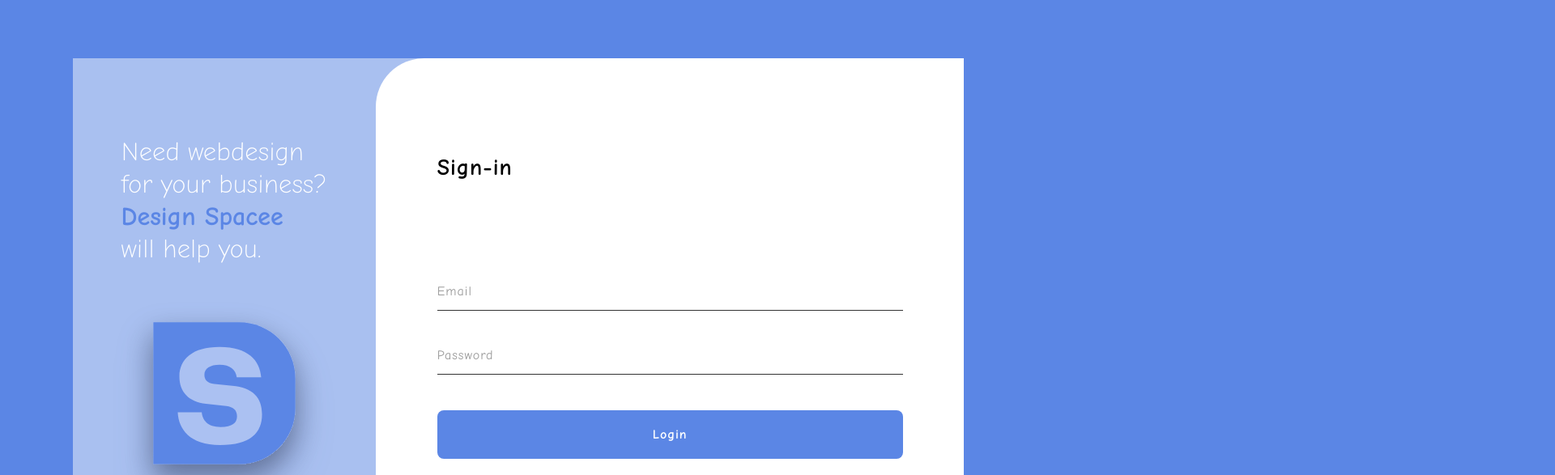
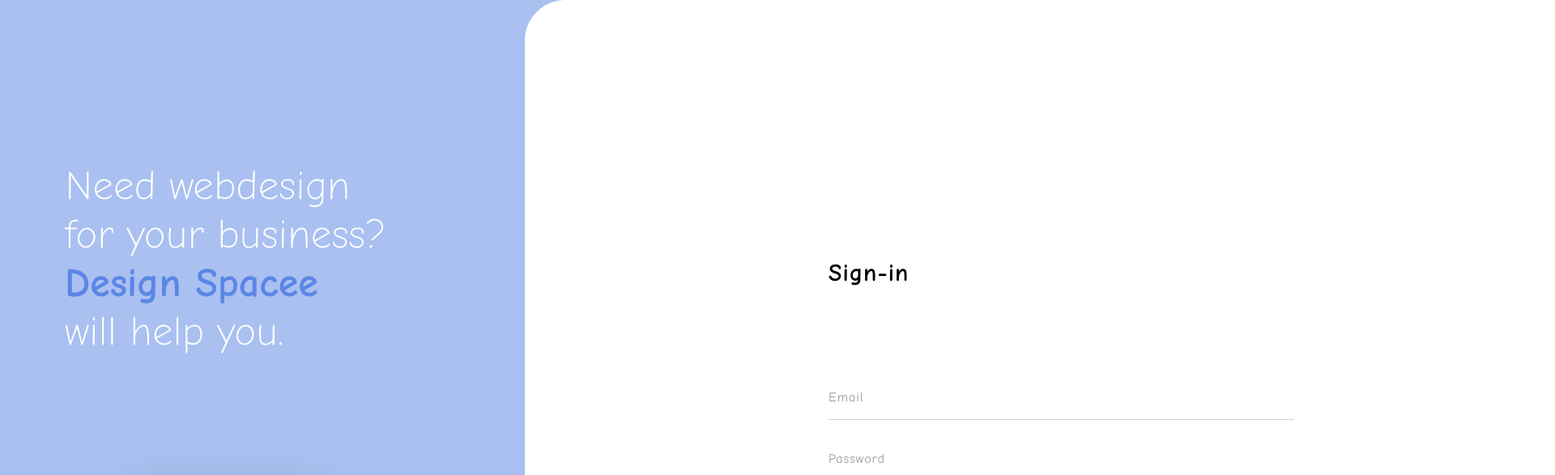
Before and after one commit to zamuwelle/APPDEV1, a React (Vite) app in the folder F_L04_ReactJsStylingFigmaConversion/: page / in a window 1280 px wide. Shown: the top 587 px of the page at 81% size, 1920 px wide, since content can reach past the window. Built offline with nearby package versions, Linux system fonts and the light colour scheme.

Commit message:
Implement Sign Up screen components and styling

```diff
--- a/F_L04_ReactJsStylingFigmaConversion/src/App.jsx
+++ b/F_L04_ReactJsStylingFigmaConversion/src/App.jsx
@@ -1,7 +1,8 @@
 import Login from './components/Login/Login.jsx'
+import SignUp from './components/SignUp/SignUp.jsx'
 
 function App() {
-  return <Login />
+  return window.location.pathname === '/signup' ? <SignUp /> : <Login />
 }
 
 export default App
--- a/F_L04_ReactJsStylingFigmaConversion/src/components/Login/Login.jsx
+++ b/F_L04_ReactJsStylingFigmaConversion/src/components/Login/Login.jsx
@@ -1,41 +1,30 @@
+import logo from "../../assets/logo.svg";
 import styles from "./Login.module.css";
-import logo from "../../assets/logo.svg";
 
 export default function Login() {
     return (
-        <div className={styles.login}>
-            {/* ---------- Left panel ---------- */}
+        <main className={styles.layout}>
             <section className={styles.left}>
                 <h1 className={styles.tagline}>
-                    Need webdesign
-                    <br />
-                    for your business?
-                    <br />
-                    <strong>Design Spacee</strong>
-                    <br />
+                    Need webdesign<br />
+                    for your business?<br />
+                    <strong>Design Spacee</strong><br />
                     will help you.
                 </h1>
-
                 <img className={styles.logo} src={logo} alt="Design Spacee logo" />
-
                 <p className={styles.link}>figma.com/@designspacee</p>
             </section>
-
-            {/* ---------- Right panel ---------- */}
             <section className={styles.right}>
                 <div className={styles.form}>
                     <h2>Sign-in</h2>
-
-                    <input type="email" placeholder="Email" />
-                    <input type="password" placeholder="Password" />
-
-                    <button>Login</button>
-
-                    <p className={styles.signup}>
-                        Don't have an account? <a href="#">Signup Here</a>
+                    <input type="email" placeholder="Email" aria-label="Email" />
+                    <input type="password" placeholder="Password" aria-label="Password" />
+                    <button type="button">Login</button>
+                    <p className={styles.switchScreen}>
+                        Don't have an account? <a href="/signup">Signup Here</a>
                     </p>
                 </div>
             </section>
-        </div>
+        </main>
     );
 }
--- a/F_L04_ReactJsStylingFigmaConversion/src/components/Login/Login.module.css
+++ b/F_L04_ReactJsStylingFigmaConversion/src/components/Login/Login.module.css
@@ -1,23 +1,32 @@
-.login {
+.layout {
+    --reference-width: 2228px;
+    --brand-top: 200px;
+    --logo-top: 559px;
+    --form-left: 375px;
+    --form-top: 320px;
+    position: relative;
     display: flex;
     width: var(--auth-width);
     height: var(--auth-height);
-    min-height: var(--auth-min-height);
     background: var(--color-panel);
     overflow: hidden;
+    zoom: min(calc(100vw / var(--reference-width)), calc(100vh / 1325px));
 }
 
-/* ---------- Left panel ---------- */
+
+
+
+
 .left {
+    position: relative;
     width: var(--auth-side-width);
-    padding: var(--auth-side-padding-top) var(--space-3xl) var(--space-2xl);
-    display: flex;
-    flex-direction: column;
-    align-items: center;
+    flex-shrink: 0;
 }
 
 .tagline {
-    align-self: flex-start;
+    position: absolute;
+    top: var(--brand-top);
+    left: 80px;
     font-size: var(--font-size-tagline);
     font-weight: var(--font-weight-light);
     line-height: var(--line-height-tagline);
@@ -30,46 +39,54 @@
 }
 
 .logo {
+    position: absolute;
+    top: var(--logo-top);
+    left: 108px;
     height: var(--logo-height);
-    max-height: var(--logo-max-height);
     width: auto;
-    margin: auto 0;
-    filter: var(--shadow-logo);
 }
 
 .link {
+    position: absolute;
+    top: 1018px;
+    left: 0;
+    width: 630px;
+    text-align: center;
     font-size: var(--font-size-body);
+    line-height: var(--line-height-body);
     letter-spacing: var(--letter-spacing);
     color: var(--color-surface);
 }
 
-/* ---------- Right panel ---------- */
 .right {
+    position: relative;
     flex: 1;
-    display: flex;
-    align-items: center;
-    justify-content: center;
     background: var(--color-surface);
     border-radius: var(--radius-panel) 0 0 var(--radius-panel);
 }
 
 .form {
+    position: absolute;
+    left: var(--form-left);
+    top: var(--form-top);
     width: var(--form-width);
     max-width: var(--form-max-width);
 }
 
 .form h2 {
     font-size: var(--font-size-heading);
+    line-height: var(--line-height-heading);
     font-weight: var(--font-weight-bold);
     letter-spacing: var(--letter-spacing);
-    margin-bottom: var(--space-heading);
 }
 
 .form input {
     display: block;
     width: 100%;
+    height: var(--input-height);
     padding: var(--space-input) 0 var(--space-sm);
-    margin-bottom: var(--space-xl);
+    line-height: var(--line-height-body);
+    margin-bottom: var(--space-md);
     border: none;
     border-bottom: var(--border-width) solid var(--color-border);
     outline: none;
@@ -89,7 +106,7 @@
 .form button {
     width: 100%;
     height: var(--button-height);
-    margin-top: var(--space-md);
+    margin-top: var(--space-xl);
     border: none;
     border-radius: var(--radius-control);
     background: var(--color-primary);
@@ -101,15 +118,20 @@
     cursor: pointer;
 }
 
-.signup {
+.switchScreen {
     margin-top: var(--space-lg);
     text-align: center;
+    line-height: var(--line-height-body);
     font-size: var(--font-size-body);
     letter-spacing: var(--letter-spacing);
 }
 
-.signup a {
+.switchScreen a {
     color: var(--color-primary);
     font-weight: var(--font-weight-bold);
     text-decoration: none;
 }
+
+.form h2 {
+    margin-bottom: var(--space-heading);
+}
--- /dev/null
+++ b/F_L04_ReactJsStylingFigmaConversion/src/components/SignUp/SignUp.jsx
@@ -0,0 +1,36 @@
+import logo from "../../assets/logo.svg";
+import styles from "./SignUp.module.css";
+
+export default function SignUp() {
+    return (
+        <main className={styles.layout}>
+            <section className={styles.left}>
+                <h1 className={styles.tagline}>
+                    Need webdesign<br />
+                    for your business?<br />
+                    <strong>Design Spacee</strong><br />
+                    will help you.
+                </h1>
+                <img className={styles.logo} src={logo} alt="Design Spacee logo" />
+                <p className={styles.link}>figma.com/@designspacee</p>
+            </section>
+            <section className={styles.right}>
+                <div className={styles.form}>
+                    <h2>Create Account</h2>
+                    <div className={styles.socialButtons}>
+                        <button type="button" className={styles.socialButton}>Sign up with Google</button>
+                        <button type="button" className={styles.socialButton}>Sign up with Facebook</button>
+                    </div>
+                    <p className={styles.divider}><span>OR</span></p>
+                    <input type="text" placeholder="Full Name" aria-label="Full Name" />
+                    <input type="email" placeholder="Email" aria-label="Email" />
+                    <input type="password" placeholder="Password" aria-label="Password" />
+                    <button type="button">Create Account</button>
+                    <p className={styles.switchScreen}>
+                        Already have an account? <a href="/login">Login</a>
+                    </p>
+                </div>
+            </section>
+        </main>
+    );
+}
--- /dev/null
+++ b/F_L04_ReactJsStylingFigmaConversion/src/components/SignUp/SignUp.module.css
@@ -0,0 +1,176 @@
+.layout {
+    --reference-width: 2200px;
+    --brand-top: 160px;
+    --logo-top: 519px;
+    --form-left: 394px;
+    --form-top: 200px;
+    position: relative;
+    display: flex;
+    width: var(--auth-width);
+    height: var(--auth-height);
+    background: var(--color-panel);
+    overflow: hidden;
+    zoom: min(calc(100vw / var(--reference-width)), calc(100vh / 1325px));
+}
+
+
+
+
+
+.left {
+    position: relative;
+    width: var(--auth-side-width);
+    flex-shrink: 0;
+}
+
+.tagline {
+    position: absolute;
+    top: var(--brand-top);
+    left: 80px;
+    font-size: var(--font-size-tagline);
+    font-weight: var(--font-weight-light);
+    line-height: var(--line-height-tagline);
+    color: var(--color-surface);
+}
+
+.tagline strong {
+    font-weight: var(--font-weight-bold);
+    color: var(--color-primary);
+}
+
+.logo {
+    position: absolute;
+    top: var(--logo-top);
+    left: 108px;
+    height: var(--logo-height);
+    width: auto;
+}
+
+.link {
+    position: absolute;
+    top: 1018px;
+    left: 0;
+    width: 630px;
+    text-align: center;
+    font-size: var(--font-size-body);
+    line-height: var(--line-height-body);
+    letter-spacing: var(--letter-spacing);
+    color: var(--color-surface);
+}
+
+.right {
+    position: relative;
+    flex: 1;
+    background: var(--color-surface);
+    border-radius: var(--radius-panel) 0 0 var(--radius-panel);
+}
+
+.form {
+    position: absolute;
+    left: var(--form-left);
+    top: var(--form-top);
+    width: var(--form-width);
+    max-width: var(--form-max-width);
+}
+
+.form h2 {
+    font-size: var(--font-size-heading);
+    line-height: var(--line-height-heading);
+    font-weight: var(--font-weight-bold);
+    letter-spacing: var(--letter-spacing);
+}
+
+.form input {
+    display: block;
+    width: 100%;
+    height: var(--input-height);
+    padding: var(--space-input) 0 var(--space-sm);
+    line-height: var(--line-height-body);
+    margin-bottom: var(--space-md);
+    border: none;
+    border-bottom: var(--border-width) solid var(--color-border);
+    outline: none;
+    font-family: inherit;
+    font-size: var(--font-size-body);
+    letter-spacing: var(--letter-spacing);
+}
+
+.form input::placeholder {
+    color: var(--color-placeholder);
+}
+
+.form input:focus {
+    border-bottom-color: var(--color-primary);
+}
+
+.form button {
+    width: 100%;
+    height: var(--button-height);
+    margin-top: var(--space-xl);
+    border: none;
+    border-radius: var(--radius-control);
+    background: var(--color-primary);
+    color: var(--color-surface);
+    font-family: inherit;
+    font-size: var(--font-size-body);
+    font-weight: var(--font-weight-bold);
+    letter-spacing: var(--letter-spacing);
+    cursor: pointer;
+}
+
+.switchScreen {
+    margin-top: var(--space-lg);
+    text-align: center;
+    line-height: var(--line-height-body);
+    font-size: var(--font-size-body);
+    letter-spacing: var(--letter-spacing);
+}
+
+.switchScreen a {
+    color: var(--color-primary);
+    font-weight: var(--font-weight-bold);
+    text-decoration: none;
+}
+
+.form h2 {
+    margin-bottom: 76px;
+}
+
+.socialButtons {
+    display: flex;
+    justify-content: space-between;
+    gap: var(--space-xl);
+}
+
+.form .socialButton {
+    width: var(--social-button-width);
+    height: var(--social-button-height);
+    margin-top: 0;
+    border: var(--border-width) solid var(--color-primary);
+    background: var(--color-surface);
+    color: var(--color-text);
+    font-size: var(--font-size-small);
+    font-weight: var(--font-weight-normal);
+    letter-spacing: normal;
+}
+
+.divider {
+    display: flex;
+    align-items: center;
+    justify-content: center;
+    gap: var(--space-sm);
+    margin: 84px 0 var(--space-3xl);
+    line-height: var(--line-height-heading);
+    color: var(--color-muted);
+    font-size: var(--font-size-divider);
+    font-weight: var(--font-weight-bold);
+    letter-spacing: var(--letter-spacing);
+}
+
+.divider::before,
+.divider::after {
+    content: "";
+    width: var(--divider-width);
+    height: var(--divider-height);
+    background: currentColor;
+}
--- a/F_L04_ReactJsStylingFigmaConversion/src/root.css
+++ b/F_L04_ReactJsStylingFigmaConversion/src/root.css
@@ -4,17 +4,21 @@
   --color-panel: #a9c0f0;
   --color-surface: #fff;
   --color-text: #000;
-  --color-border: #333;
+  --color-border: #cecece;
   --color-placeholder: #9a9a9a;
+  --color-muted: #838383;
 
   /* Shared typography */
   --font-family: "Comic Neue", sans-serif;
   --font-size-body: 16px;
-  --font-size-heading: 28px;
-  --font-size-tagline: 32px;
+  --font-size-small: 12px;
+  --font-size-divider: 30px;
+  --font-size-heading: 30px;
+  --font-size-tagline: 50px;
   --font-weight-light: 300;
+  --font-weight-normal: 400;
   --font-weight-bold: 700;
-  --line-height-tagline: 1.25;
+  --line-height-tagline: 1.2;
   --letter-spacing: 1px;
 
   /* Shared spacing */
@@ -25,21 +29,28 @@
   --space-xl: 28px;
   --space-2xl: 36px;
   --space-3xl: 60px;
-  --space-heading: 110px;
+  --space-heading: 103px;
 
   /* Shared form and panel dimensions */
-  --auth-width: 86vw;
-  --auth-height: 82vh;
+  --auth-width: 1920px;
+  --auth-height: 1080px;
   --auth-min-height: 600px;
-  --auth-side-width: 34%;
+  --auth-side-width: 648px;
   --auth-side-padding-top: 12vh;
   --form-width: 575px;
+  --input-height: 60px;
+  --line-height-heading: 36px;
+  --line-height-body: 24px;
   --form-max-width: 90%;
   --button-height: 60px;
+  --social-button-width: 245px;
+  --social-button-height: 56px;
+  --divider-width: 30px;
+  --divider-height: 5px;
   --radius-control: 8px;
-  --radius-panel: 60px;
+  --radius-panel: 50px;
   --border-width: 1px;
-  --logo-height: 30vh;
-  --logo-max-height: 304px;
+  --logo-height: 415px;
+  --logo-max-height: 415px;
   --shadow-logo: drop-shadow(0 20px 20px rgba(60, 80, 140, 0.35));
 }
```
